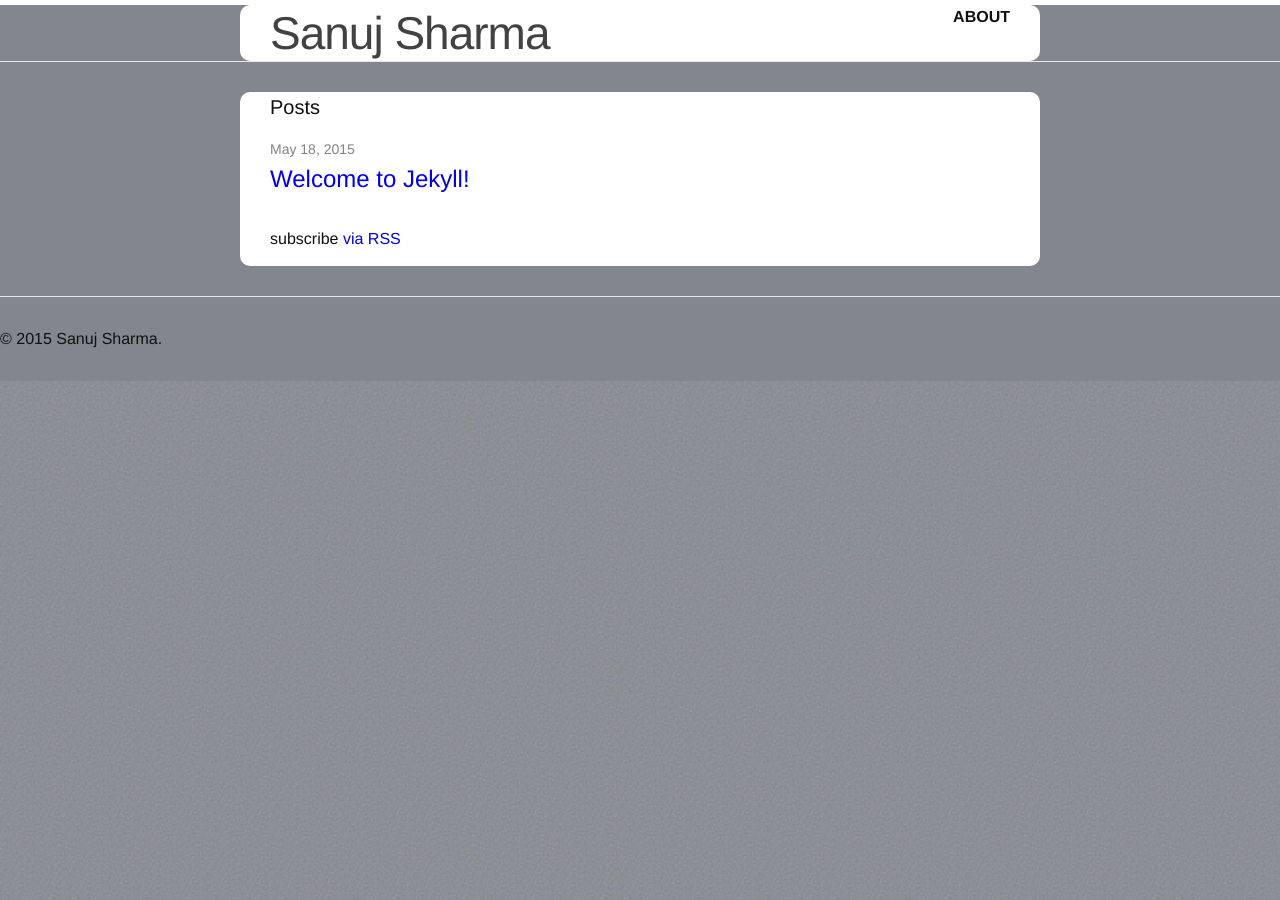
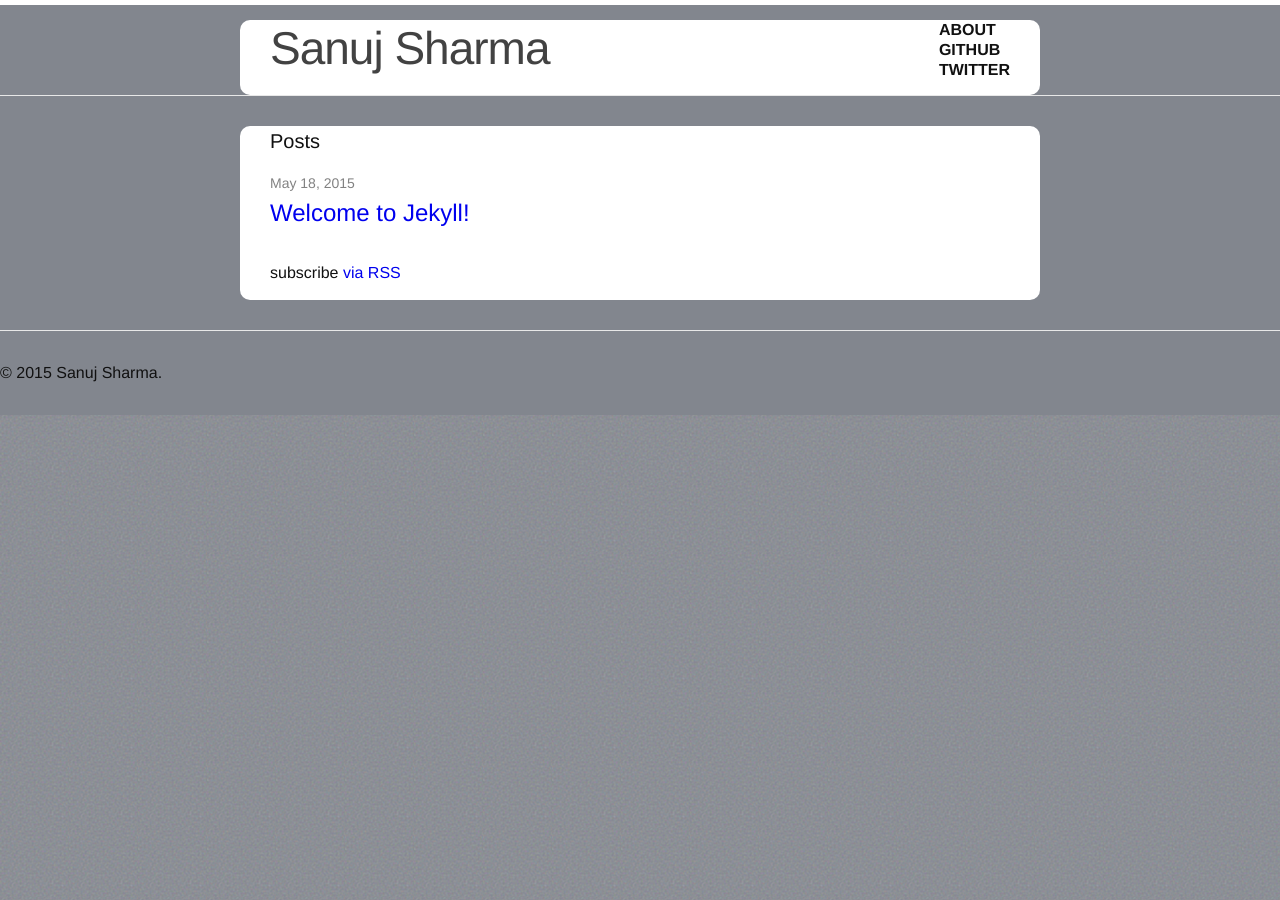
Before and after one commit to sanuj/sanuj.github.io-old, a Jekyll site: the page built from index.html, in a window 1280 px wide. Built offline with Jekyll 4.4.1, drawn with Linux system fonts in a browser that asks for light colours.

Commit message:
Customize header and add more links (GitHub, Twitter)

```diff
--- a/_includes/header.html
+++ b/_includes/header.html
@@ -2,9 +2,10 @@
 
   <div class="wrapper">
 
-    <a class="site-title" href="{{ site.baseurl }}/">{{ site.title }}</a>
+    <h1><a class="site-title" href="{{ site.baseurl }}/">{{ site.title }}</a></h1>
 
     <nav class="site-nav">
+    	<!--
       <a href="#" class="menu-icon">
         <svg viewBox="0 0 18 15">
           <path fill="#424242" d="M18,1.484c0,0.82-0.665,1.484-1.484,1.484H1.484C0.665,2.969,0,2.304,0,1.484l0,0C0,0.665,0.665,0,1.484,0 h15.031C17.335,0,18,0.665,18,1.484L18,1.484z"/>
@@ -12,14 +13,17 @@
           <path fill="#424242" d="M18,13.516C18,14.335,17.335,15,16.516,15H1.484C0.665,15,0,14.335,0,13.516l0,0 c0-0.82,0.665-1.484,1.484-1.484h15.031C17.335,12.031,18,12.696,18,13.516L18,13.516z"/>
         </svg>
       </a>
+      -->
 
-      <div class="trigger">
+      <ul class="no-bullets">
         {% for page in site.pages %}
           {% if page.title %}
-          <a class="page-link" href="{{ page.url | prepend: site.baseurl }}">{{ page.title }}</a>
+          	<li><a href="{{ page.url | prepend: site.baseurl }}">{{ page.title }}</a></li>
           {% endif %}
         {% endfor %}
-      </div>
+        <li><a href="https://github.com/{{ site.github_username }}">GitHub</a></li>
+        <li><a href="https://twitter.com/{{ site.twitter_username }}">Twitter</a></li>
+      </ul>
     </nav>
 
   </div>
```
